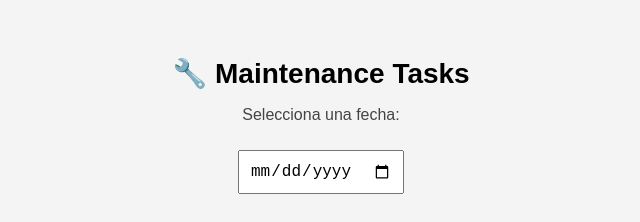
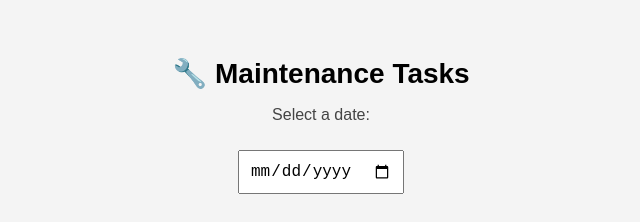
Before and after one commit to darwinrmontano/darwinrmontano.github.io, a plain HTML site: page index.html in a window 1280 px wide. Shown: the top 222 px of the page, 319-959 px from the left. Drawn offline with Linux system fonts and the light colour scheme; no server answers.

Commit message:
Update index.html

```diff
--- a/index.html
+++ b/index.html
@@ -34,7 +34,7 @@
 </head>
 <body>
   <h1>🔧 Maintenance Tasks</h1>
-  <p>Selecciona una fecha:</p>
+  <p>Select a date:</p>
 
   <input type="date" id="datePicker" />
 
```
